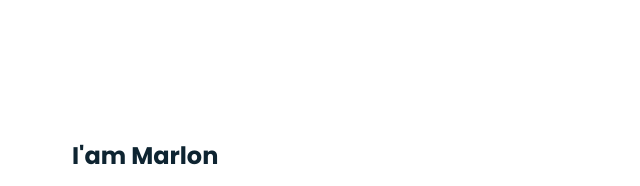
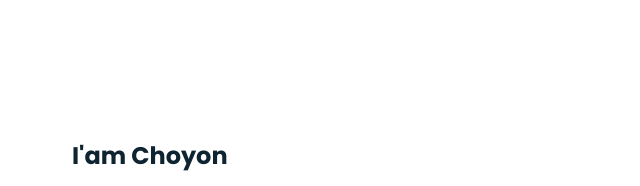
Before and after one commit to JPChoyon/protfolio, a plain HTML site: page index.html in a window 1280 px wide. Shown: the part 960-1146 px from the top of the page, 584-1224 px from the left. Drawn offline with nearby package versions, Linux system fonts and the light colour scheme.

Commit message:
Update index.html

```diff
--- a/index.html
+++ b/index.html
@@ -65,7 +65,7 @@
                     </div>
 
                     <div>
-                        <h2 class="about__subtitle">I'am Marlon</h2>
+                        <h2 class="about__subtitle">I'am Choyon</h2>
                         <p class="about__text">Lorem, ipsum dolor sit amet consectetur adipisicing elit. Voluptate cum expedita quo culpa tempora, assumenda, quis fugiat ut voluptates soluta, aut earum nemo recusandae cumque perferendis! Recusandae alias accusamus atque.</p>
                     </div>
                 </div>
```
